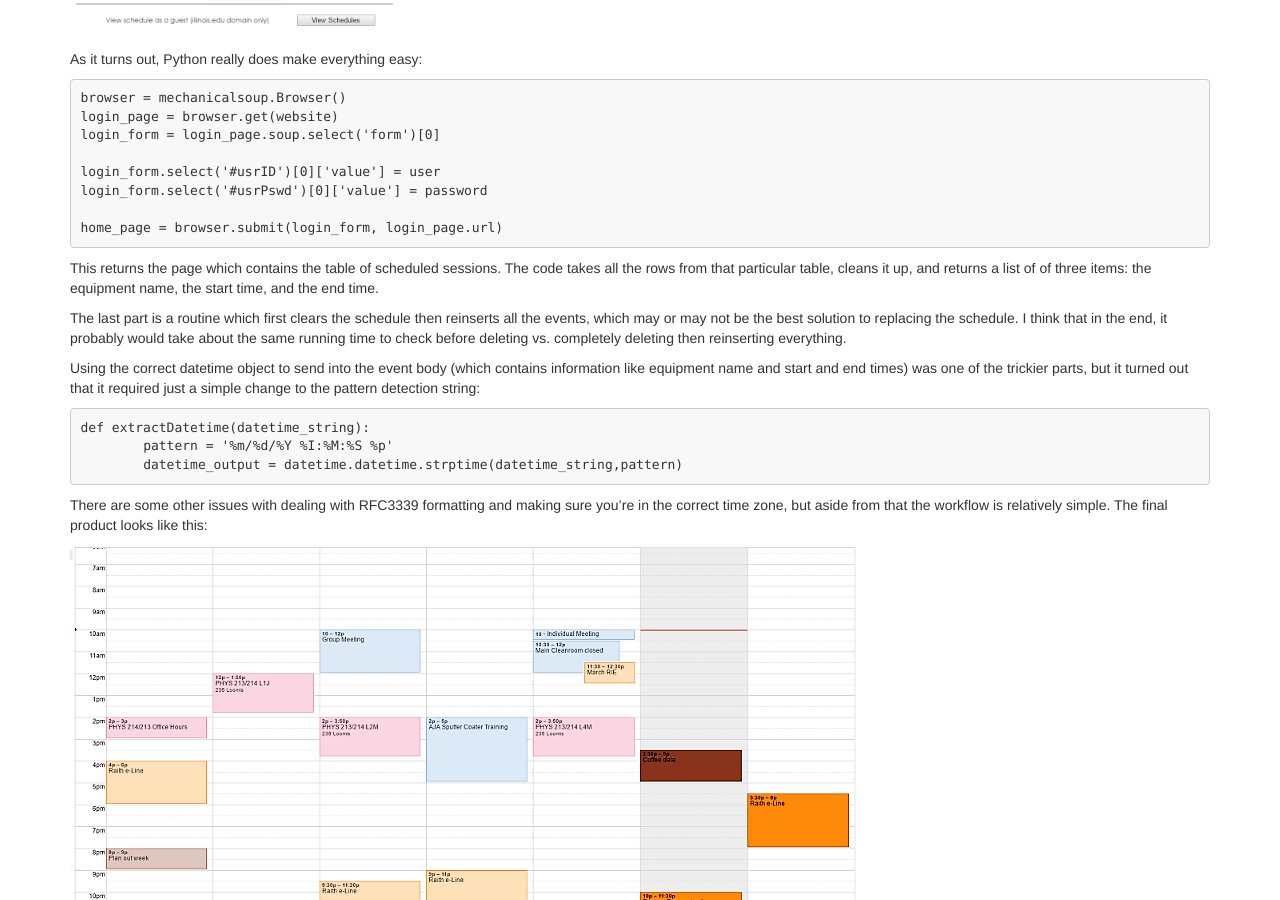
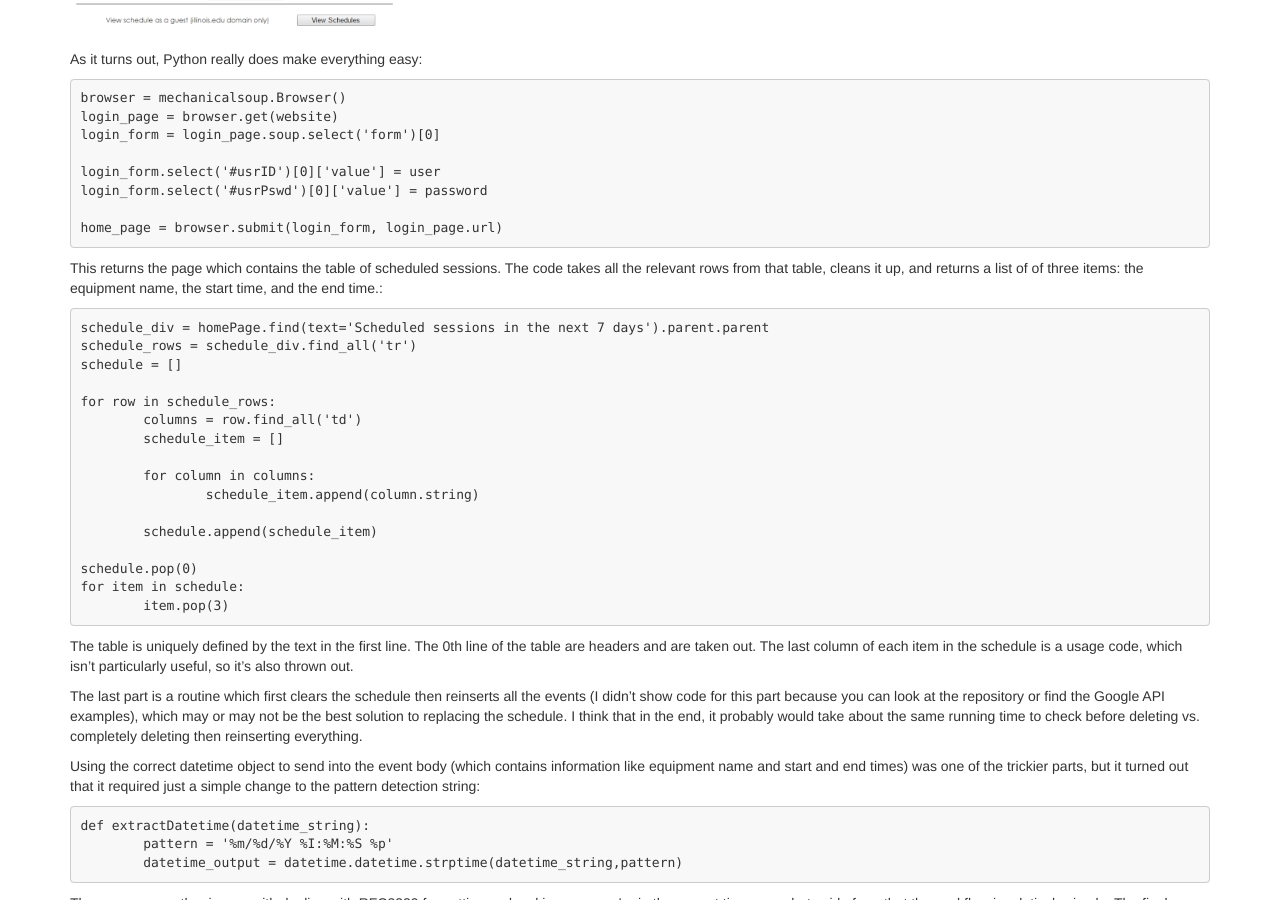
Before and after one commit to pbnjeff89/pbnjeff89.github.io, a Jekyll site: the page built from _posts/2017-03-09-MRL-GCal-Sync.md, in a window 1280 px wide and 900 px high, scrolled down 1539 px. Built offline with Jekyll 4.4.1, drawn with Linux system fonts in a browser that asks for light colours.

Commit message:
Added stuff into calendar sync post

````diff
--- a/_posts/2017-03-09-MRL-GCal-Sync.md
+++ b/_posts/2017-03-09-MRL-GCal-Sync.md
@@ -10,20 +10,26 @@ In a building where hundreds of researchers work on their individual projects, i
 
 Below is an example of what the schedule looks like for E-beam Evaporator 4:
 &nbsp;
+&nbsp;
 
 ![E-beam 4 Schedule](/assets/images/2017-03-05-mrl-schedule.png)
+&nbsp;
 &nbsp;
 
 A researcher can see which other users are using a piece of equipment at a given time, and if given sufficient privileges, he or she can reserve time. Let us suppose that a researcher reserved a time slot. Then the home page of the researcher displays all of the sessions he or she signed up for.
 &nbsp;
+&nbsp;
 
 ![Scheduled sessions](/assets/images/2017-03-05-scheduled-sessions.png)
+&nbsp;
 &nbsp;
 
 This is already a great service that the MRL staff provides, but what if you would like to sync up your schedule with your Google Calendar (or other calendar of choice)?
 &nbsp;
+&nbsp;
 
 ![Initial Google Calendar](/assets/images/2017-03-05-initial-cal.png)
+&nbsp;
 &nbsp;
 
 It is admittedly quite trivial to look between the scheduled sessions and your Google Calendar and just click and drag your mouse to create an event, but a common problem is that schedules are quite dynamic because samples do not work out or users cancel their schedule, opening up new time slots that you would like to take. It can be difficult to track all of those changes, so I implemented a new way to show these changes on my Google Calendar.
@@ -32,8 +38,10 @@ The basic idea is that I scraped information from the table of scheduled session
 
 To start, I implemented [mechanicalsoup](https://github.com/hickford/MechanicalSoup) to log into the calendar system:
 &nbsp;
+&nbsp;
 
 ![Log In screen](/assets/images/2017-03-05-mrl-login.png)
+&nbsp;
 &nbsp;
 
 As it turns out, Python really does make everything easy:
@@ -49,9 +57,30 @@ login_form.select('#usrPswd')[0]['value'] = password
 home_page = browser.submit(login_form, login_page.url)
 ```
 
-This returns the page which contains the table of scheduled sessions. The code takes all the rows from that particular table, cleans it up, and returns a list of of three items: the equipment name, the start time, and the end time.
+This returns the page which contains the table of scheduled sessions. The code takes all the relevant rows from that table, cleans it up, and returns a list of of three items: the equipment name, the start time, and the end time.:
 
-The last part is a routine which first clears the schedule then reinserts all the events, which may or may not be the best solution to replacing the schedule. I think that in the end, it probably would take about the same running time to check before deleting vs. completely deleting then reinserting everything.
+```
+schedule_div = homePage.find(text='Scheduled sessions in the next 7 days').parent.parent
+schedule_rows = schedule_div.find_all('tr')
+schedule = []
+
+for row in schedule_rows:
+	columns = row.find_all('td')
+	schedule_item = []
+
+	for column in columns:
+		schedule_item.append(column.string)
+
+	schedule.append(schedule_item)
+
+schedule.pop(0)
+for item in schedule:
+	item.pop(3)
+```
+
+The table is uniquely defined by the text in the first line. The 0th line of the table are headers and are taken out. The last column of each item in the schedule is a usage code, which isn't particularly useful, so it's also thrown out.
+
+The last part is a routine which first clears the schedule then reinserts all the events (I didn't show code for this part because you can look at the repository or find the Google API examples), which may or may not be the best solution to replacing the schedule. I think that in the end, it probably would take about the same running time to check before deleting vs. completely deleting then reinserting everything.
 
 Using the correct datetime object to send into the event body (which contains information like equipment name and start and end times) was one of the trickier parts, but it turned out that it required just a simple change to the pattern detection string:
 
@@ -63,8 +92,10 @@ def extractDatetime(datetime_string):
 
 There are some other issues with dealing with RFC3339 formatting and making sure you're in the correct time zone, but aside from that the workflow is relatively simple. The final product looks like this:
 &nbsp;
+&nbsp;
 
 ![Final Google Calendar](/assets/images/2017-03-05-final-cal.png)
 &nbsp;
+&nbsp;
 
 At this point, I'm hoping to graduate soon, so I don't really know how much more I'm willing to work on this, but you could always check out my code on github and make more improvements. One thing I know that can and should absolutely be changed is the hard-coding that is used. In principle, the variables user and password ought to take information from an external file (like how the GCalHelper file accesses `client_secret.json`) so that information is kept safe and the script is not tied to a specific individual. Like I mentioned above, perhaps the MRL staff could implement an API to help the MRL users access schedule data much more easily. You could imagine that doing so could also aid in the development of a mobile app, though I think that is probably still a bit naive and trivial if the MRL staff just release a web version of the scheduling website.
````
